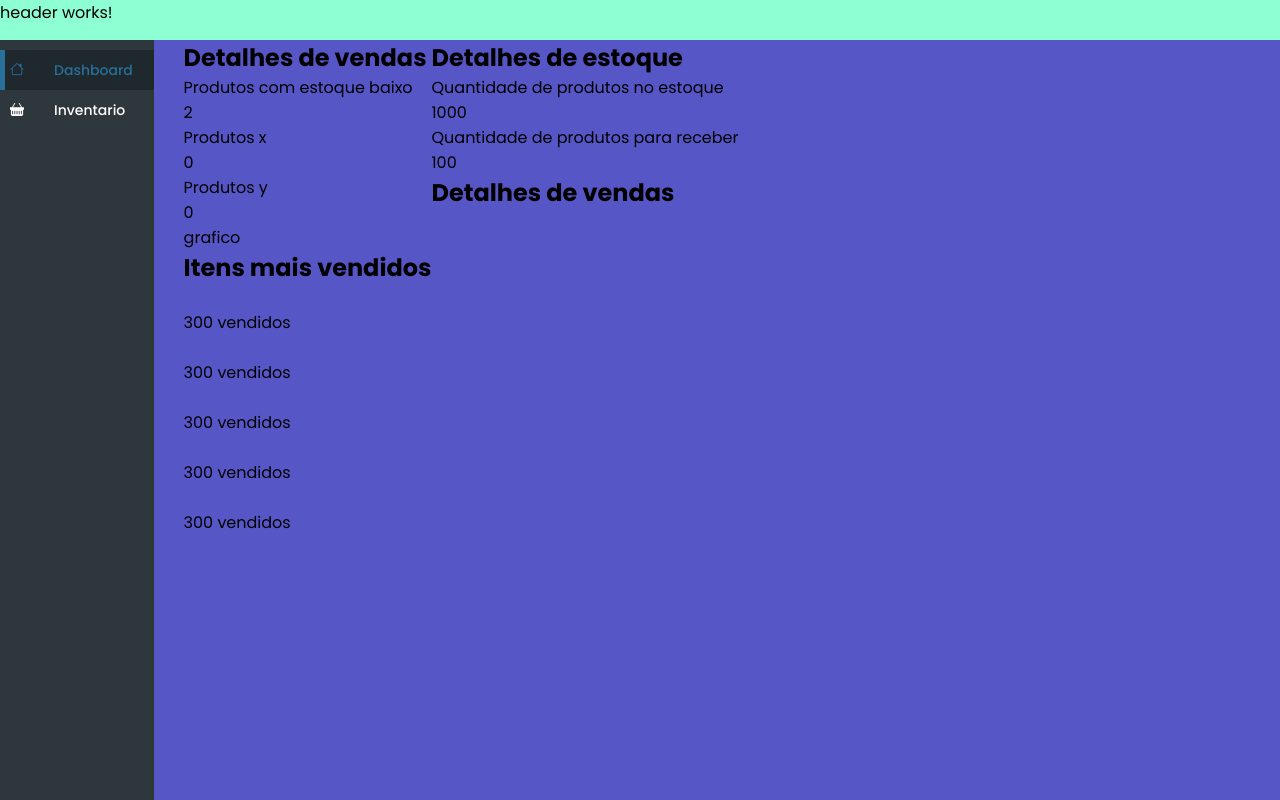
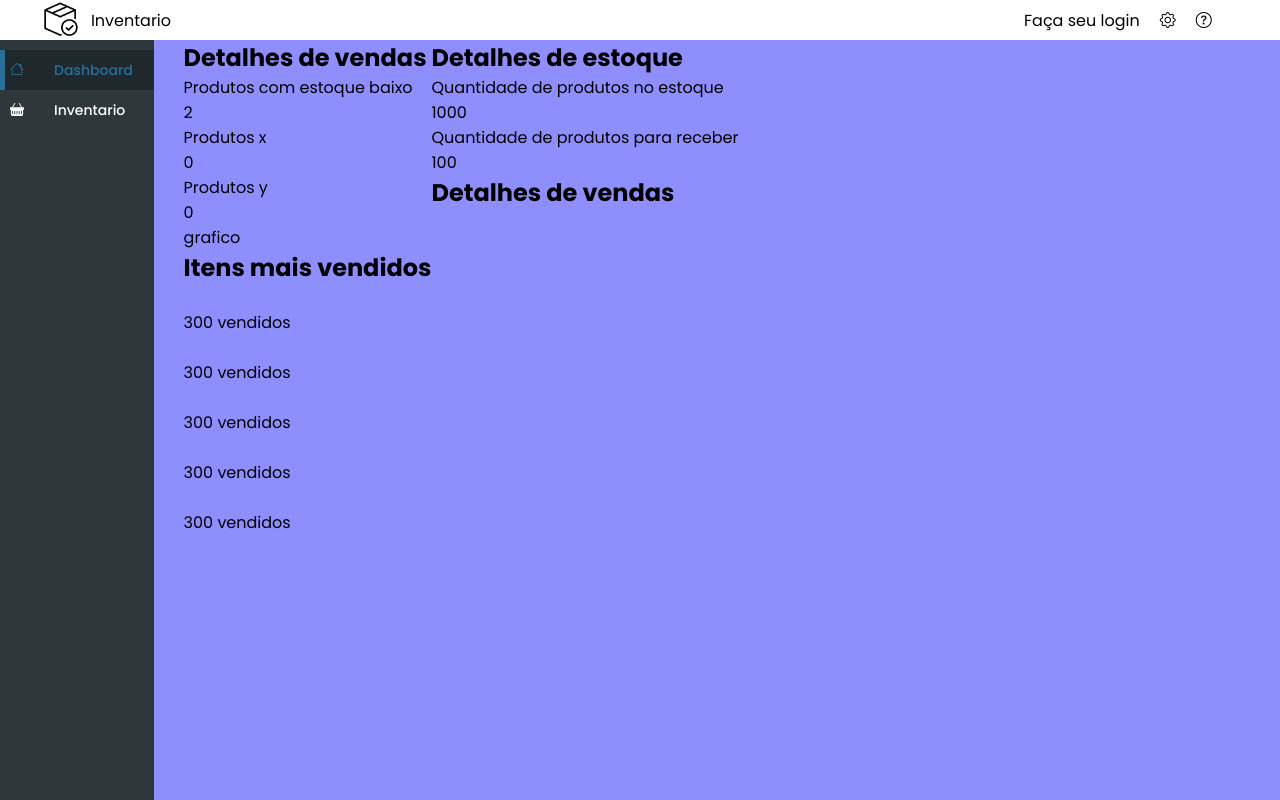
Before and after one commit to alex91168/front-end-inventario, an Angular app: page / in a window 1280 px wide. Built offline with nearby package versions, Linux system fonts and the light colour scheme.

Commit message:
Estrutura do header

```diff
--- a/src/app/app.component.html
+++ b/src/app/app.component.html
@@ -1,6 +1,6 @@
-<div class="header">
+
     <app-header></app-header>
-</div>
+
 <div class="main-container">
     <div class="sidebar">
         <app-sidebar></app-sidebar>
--- a/src/app/app.component.scss
+++ b/src/app/app.component.scss
@@ -1,16 +1,8 @@
-.header{
-    display: flex;
-    flex-direction: row;
-    width: 100vw;
-    height: 5vh;
-    background-color: rgba(0, 255, 157, 0.445);
-}
 .main-container{
     display: flex;
     flex-direction: row;
-    width: 100vw;
+    width: 100%;
     height: 95vh;
-    background-color: rgba(102, 101, 101, 0.651);
     .sidebar{
         display: flex;
         flex-direction: column;
@@ -19,7 +11,6 @@
         height: 100%;
         padding: 10px 0 10px 0;
     }
-
     .content{
         display: flex;
         width: 88%;
--- a/src/app/header/header.component.html
+++ b/src/app/header/header.component.html
@@ -1 +1,22 @@
-<p>header works!</p>
+<div class="header-container">
+    <div class="header-logo">
+        <img src="/logo.png" alt="dashboard-logo">
+        <span>Inventario</span>
+    </div>
+
+    <div class="header-user">
+        <div class="user-login" *ngIf="isLoggedin" else >
+            <span>Nome de usuario</span>
+            <i class="bi bi-caret-down-fill"></i>
+        </div>
+        <div class="user-login" *ngIf="!isLoggedin">
+            <span>Faça seu login</span>
+        </div>
+        <div class="header-configs">
+            <i class="bi bi-gear"></i>
+        </div>
+        <div class="help">
+            <i class="bi bi-question-circle"></i>
+        </div>
+    </div>
+</div>
--- a/src/app/header/header.component.scss
+++ b/src/app/header/header.component.scss
@@ -0,0 +1,32 @@
+.header-container{
+    display: flex;
+    flex-direction: row;
+    height: 5vh;
+    min-height: 40px;
+    align-items: center;
+    justify-content: space-between;
+    .header-logo{
+        display: flex;
+        align-items: center;
+        justify-content: center;
+        flex-direction: row;
+        width: 15%;
+        height: 100%;
+        cursor: pointer;
+        padding-left: 20px;
+        gap: 10px;
+        img{
+            height: 100%;
+            object-fit: contain;
+        }
+    }
+    .header-user{
+        display: flex;
+        flex-direction: row;
+        width: 20%;
+        gap: 20px;
+        .user-login, .header-configs, .help{
+            cursor: pointer;
+        }
+    }
+}
--- a/src/app/header/header.component.ts
+++ b/src/app/header/header.component.ts
@@ -1,11 +1,13 @@
 import { Component } from '@angular/core';
+import { CommonModule } from '@angular/common'
 
 @Component({
   selector: 'app-header',
-  imports: [],
+  imports: [CommonModule],
   templateUrl: './header.component.html',
   styleUrl: './header.component.scss'
 })
 export class HeaderComponent {
+  isLoggedin: boolean = false;
 
 }
--- a/src/styles.scss
+++ b/src/styles.scss
@@ -8,6 +8,7 @@
 }
 body{
     font-family: "Poppins", sans-serif;
+    width: 100vw;
 }
 a {
     text-decoration: none;
```
Also changed, not shown: public/logo.png (added).
